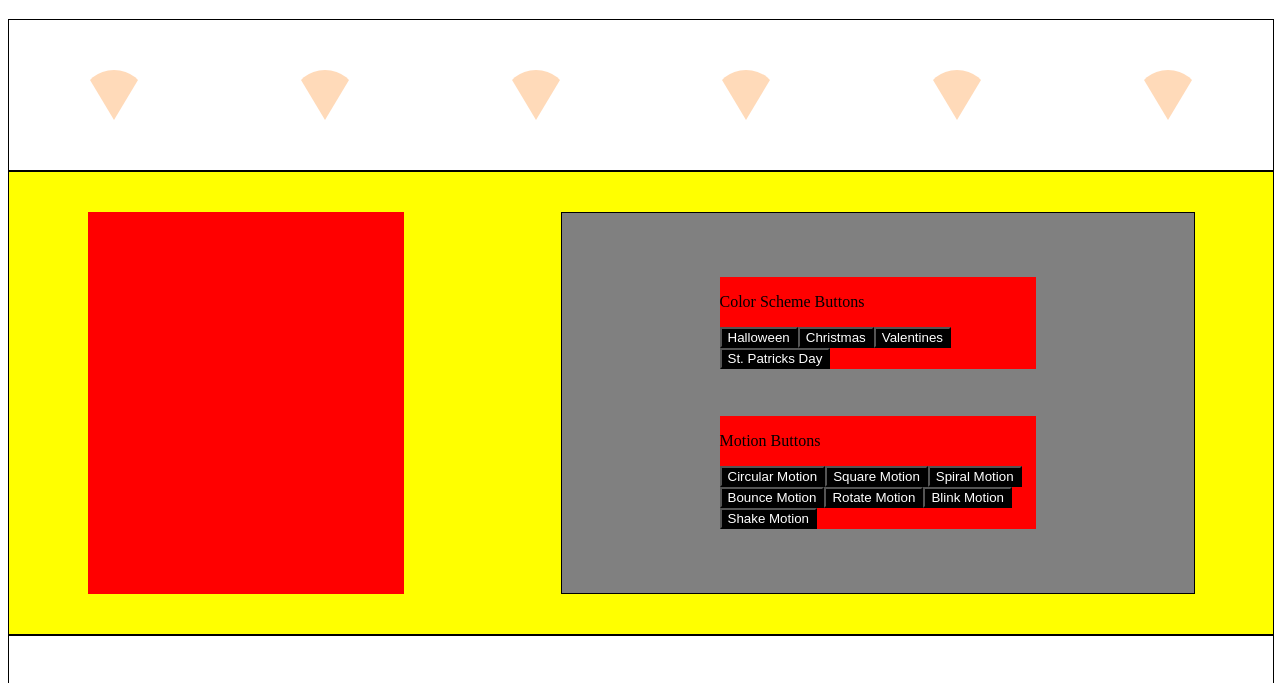
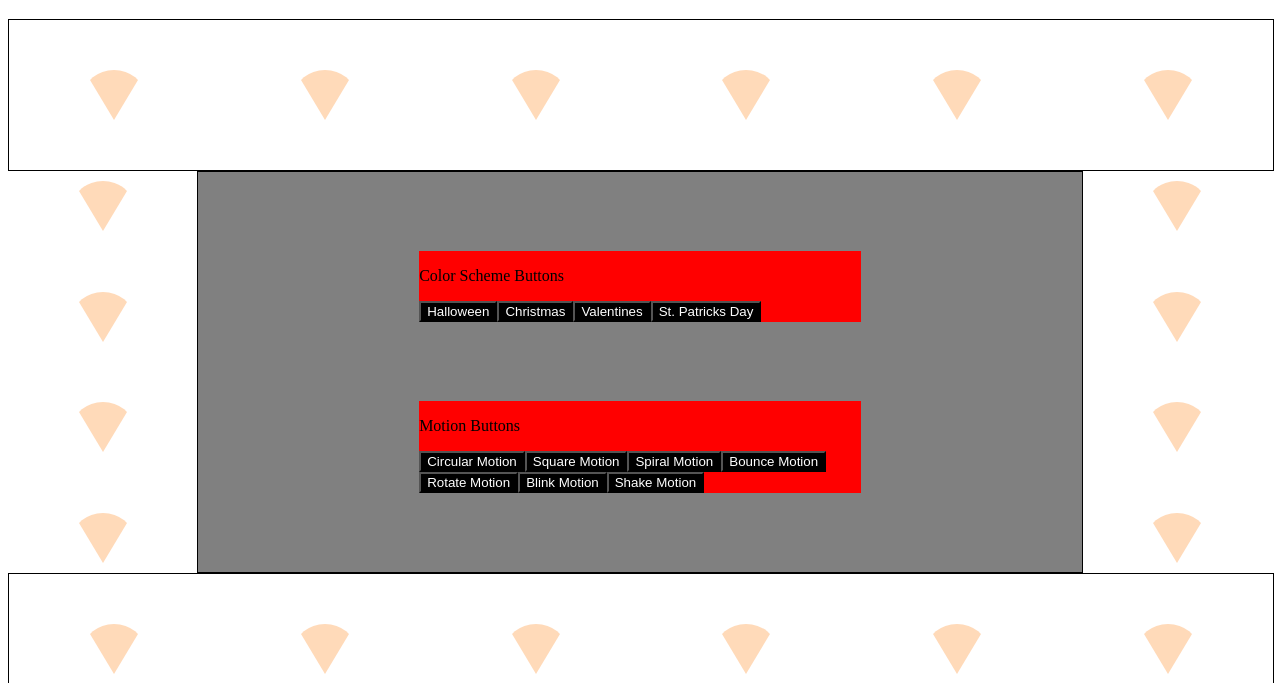
Before and after one commit to audiomuse1/portfolio-project-colorify-app, a website: page index.html in a window 1280 px wide. Shown: the part 69-752 px from the top of the page. Drawn offline with nearby package versions, Linux system fonts and the light colour scheme.

Commit message:
Add side containers

```diff
--- a/index.css
+++ b/index.css
@@ -52,14 +52,16 @@
   .container--middle {
     width: 100%;
     height: auto;
-    background-color: yellow;
     display: flex;
     flex-direction: row;
   }
 
   .container__sidebar {
-    width: 25%;
-    background-color: red;
+    width: 15%;
+    display: flex;
+    flex-direction: column;
+    justify-content: space-between;
+    align-items: center;
   }
 
   .container__lightbulb {
@@ -75,8 +77,8 @@
 
 
   .button-section {
-    width: 50%;
-    height: 300px;
+    width: 70%;
+    height: 40vh;
     background-color: gray;
     display: flex;
     flex-direction: column;
--- a/index.html
+++ b/index.html
@@ -23,7 +23,7 @@
 
 
 <!-- Middle Control Panel Buttons section -->
-<section class="container container--middle">
+<section class="container--middle">
 
   <div class="container__sidebar container__sidebar--left">
         <!-- Left sidebar content -->
--- a/src/index.js
+++ b/src/index.js
@@ -17,6 +17,9 @@
   function appendLightbulbs() {
     var lightsContainerTop = document.getElementsByClassName("container--lightbulbs")[0];
     var lightsContainerBottom = document.getElementsByClassName("container--lightbulbs")[1];
+    var lightSidebarLeft = document.getElementsByClassName("container__sidebar")[0];
+    var lightSidebarRight = document.getElementsByClassName("container__sidebar")[1];
+
     for (var i=0; i<6; i++) {
       createLightbulbs();
       lightsContainerTop.append(lightBulb);
@@ -25,6 +28,16 @@
     for (var i=0; i<6; i++) {
       createLightbulbs();
       lightsContainerBottom.append(lightBulb);
+    }
+
+    for (var i=0; i<4; i++) {
+      createLightbulbs();
+      lightSidebarLeft.append(lightBulb);
+    }
+
+    for (var i=0; i<4; i++) {
+      createLightbulbs();
+      lightSidebarRight.append(lightBulb);
     }
   }
   appendLightbulbs();
```
